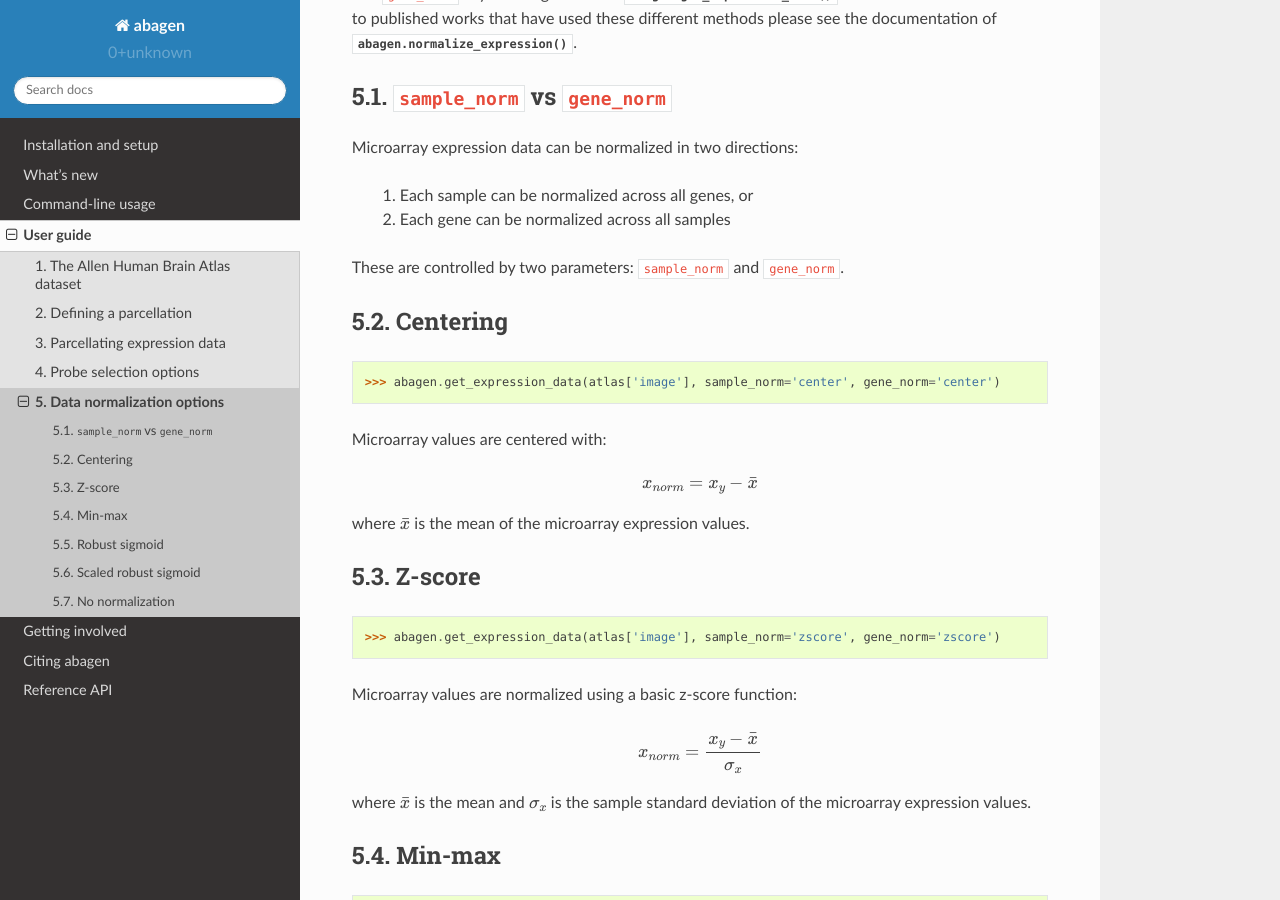
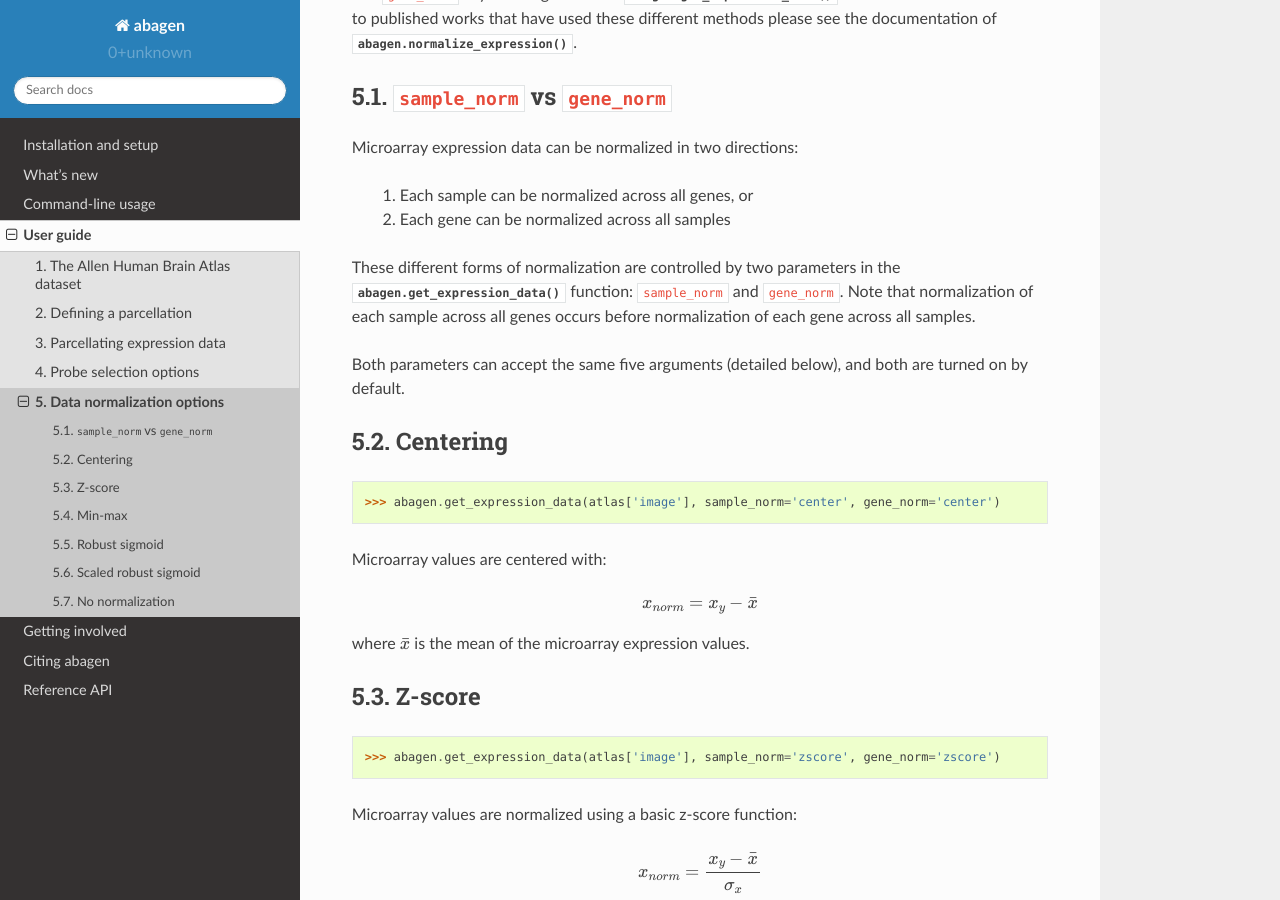
Before and after one commit to rmarkello/abagen, a Sphinx documentation site: the page built from docs/user_guide/normalization.rst, in a window 1280 px wide and 900 px high, scrolled down 758 px. Built offline with Sphinx 7.4.7 and the Read the Docs theme 2.0.0, drawn with Linux system fonts in a browser that asks for light colours; some of the changed lines change nothing that is shown.

Commit message:
[DOC] Better normalization docs

```diff
--- a/docs/usage.rst
+++ b/docs/usage.rst
@@ -24,4 +24,4 @@ abagen/issues>`_.
    user_guide/parcellations.rst
    user_guide/expression.rst
    user_guide/probes.rst
-   user_guide/donors.rst
+   user_guide/normalization.rst
--- a/docs/user_guide/donors.rst
+++ b/docs/user_guide/normalization.rst
@@ -39,14 +39,20 @@ works that have used these different methods please see the documentation of
 .. _usage_norm_sampledonor:
 
 ``sample_norm`` vs ``gene_norm``
----------------------------------
+--------------------------------
 
 Microarray expression data can be normalized in two directions:
 
     1. Each sample can be normalized across all genes, or
     2. Each gene can be normalized across all samples
 
-These are controlled by two parameters: ``sample_norm`` and ``gene_norm``.
+These different forms of normalization are controlled by two parameters in the
+:func:`abagen.get_expression_data` function: ``sample_norm`` and ``gene_norm``.
+Note that normalization of each sample across all genes occurs before
+normalization of each gene across all samples.
+
+Both parameters can accept the same five arguments (detailed below), and both
+are turned on by default.
 
 .. _usage_norm_center:
 
@@ -142,37 +148,7 @@ Microarray values are processed with the :ref:`robust sigmoid <usage_norm_rs>`
 function and then passed to then rescaled to the unit interval with the
 :ref:`min-max <usage_norm_minmax>` function.
 
-.. .. _usage_donors_batch:
-
-.. Batch correction
-.. ----------------
-
-.. .. code-block:: python
-
-..     >>> abagen.get_expression_data(atlas['image'], gene_norm='batch')
-
-.. Region by gene expression matrices for each donor are vertically concatenated
-.. (across donors) and donor-specific indicator variables are fit to the resulting
-.. expression data matrix with a simple linear regression. Beta estimates for
-.. donor effects are estimated independently for each gene:
-
-.. .. math::
-
-..     x = \beta_{0} + \beta_{1} I_{1} + \beta_{1} I_{1} + \ldots + \beta_{n} I_{n} \epsilon
-
-.. where :math:`\beta_{0}` is the intercept and :math:`I_{1}` is the indicator
-.. variable for a given donor. Concatenated expression data are residualized based
-.. on the regression fit and then unstacked into individual donor expression
-.. matrices:
-
-.. .. math::
-
-..    x_{norm} = x - (\beta_{1} I_{1} + \beta_{2} I_{2} + \ldots + \beta_{n} I_{n})
-
-.. Note that the linear model fit includes the intercept but the intercept is not
-.. removed during the residualization process.
-
-.. Normalization is performed simultaneously for all donors.
+.. _usage_norm_none:
 
 No normalization
 ----------------
```
